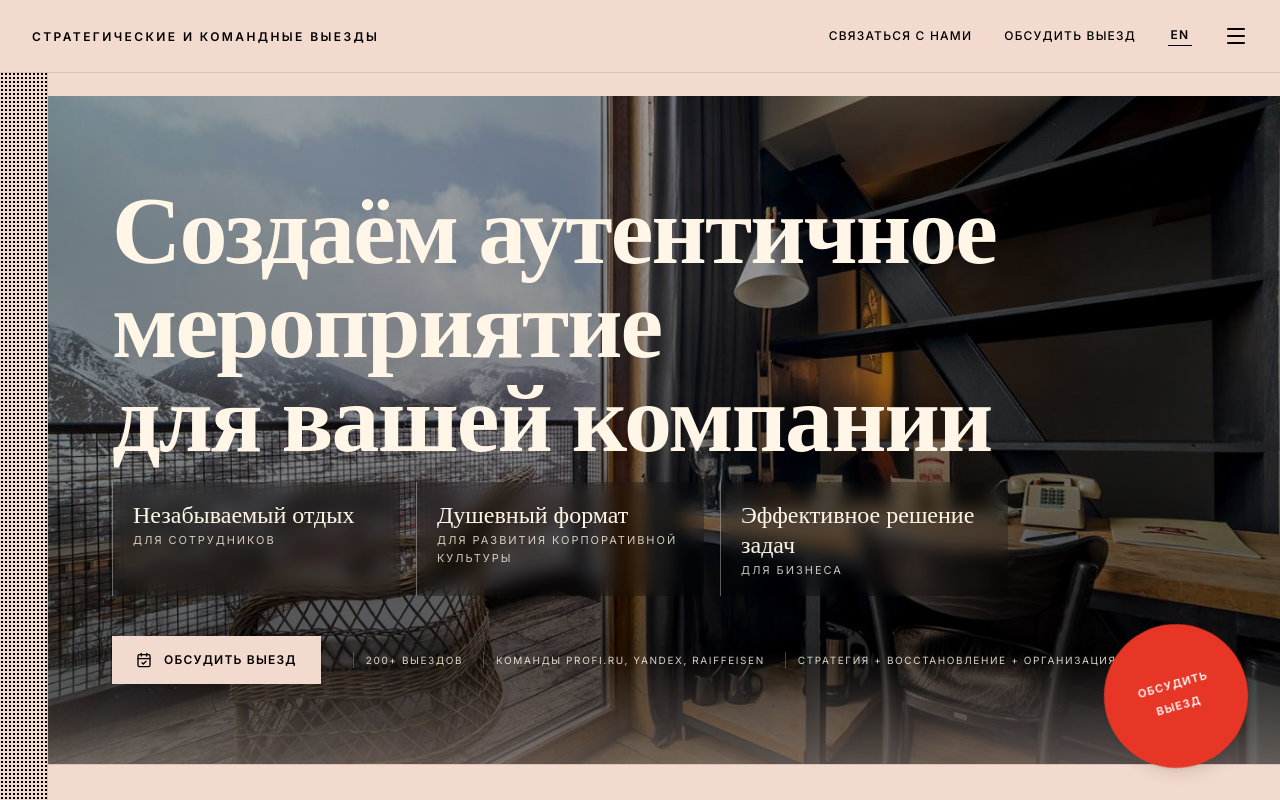
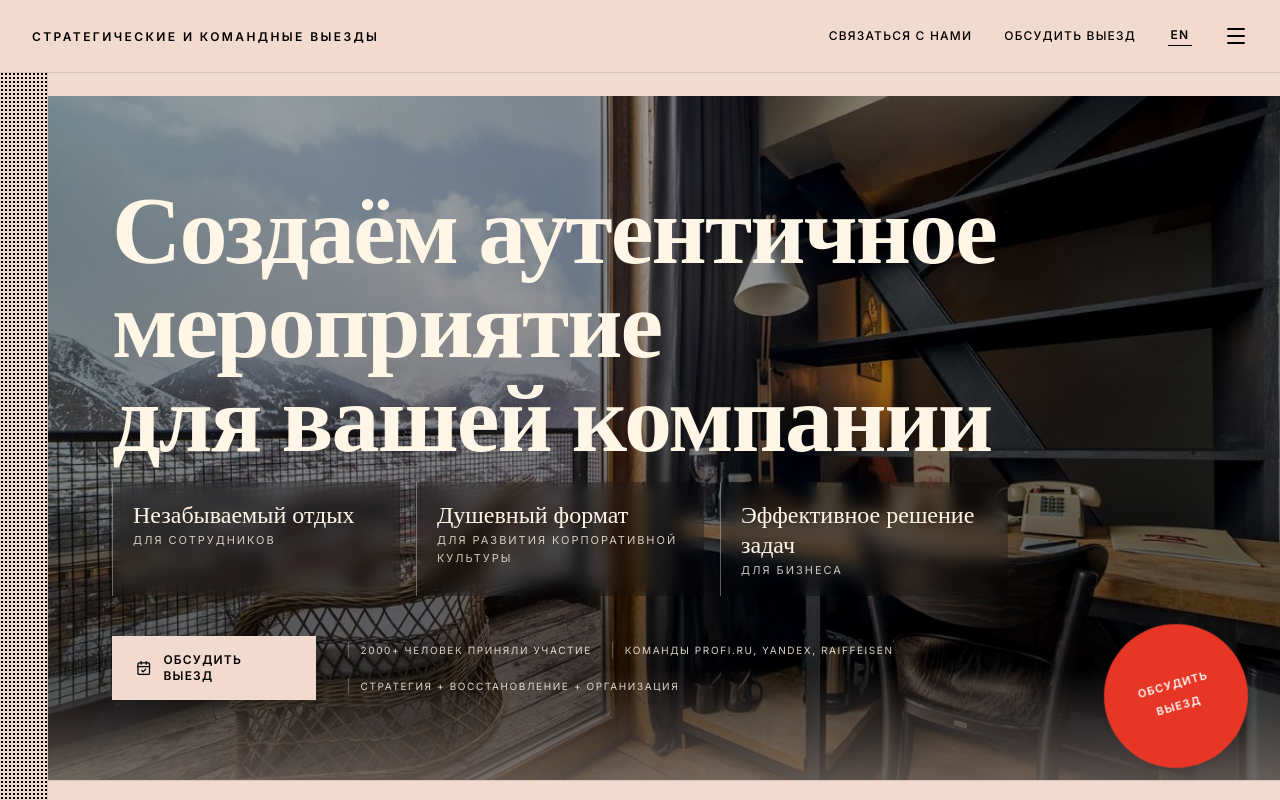
Before and after one commit to eppelas/yury-event, a React (Vite) app: page / in a window 1280 px wide. Built offline with nearby package versions, Linux system fonts and the light colour scheme; a web font is replaced by a local one.

Commit message:
Update hero participant proof point

```diff
--- a/src/components/YuryEventPage.tsx
+++ b/src/components/YuryEventPage.tsx
@@ -56,8 +56,8 @@ const T = {
   fab_book: { ru: 'ОБСУДИТЬ', en: 'DISCUSS' },
   fab_retreat: { ru: 'ВЫЕЗД', en: 'RETREAT' },
   hero_trust: {
-    ru: ['200+ выездов', 'Команды Profi.ru, Yandex, Raiffeisen', 'Стратегия + восстановление + организация'],
-    en: ['200+ retreats', 'Teams from Profi.ru, Yandex, Raiffeisen', 'Strategy + recovery + execution'],
+    ru: ['2000+ человек приняли участие', 'Команды Profi.ru, Yandex, Raiffeisen', 'Стратегия + восстановление + организация'],
+    en: ['2000+ people participated', 'Teams from Profi.ru, Yandex, Raiffeisen', 'Strategy + recovery + execution'],
   },
   why_title: { ru: 'Зачем нужны корпоративные выезды?', en: 'Why host a corporate retreat?' },
   why_items: {
```
